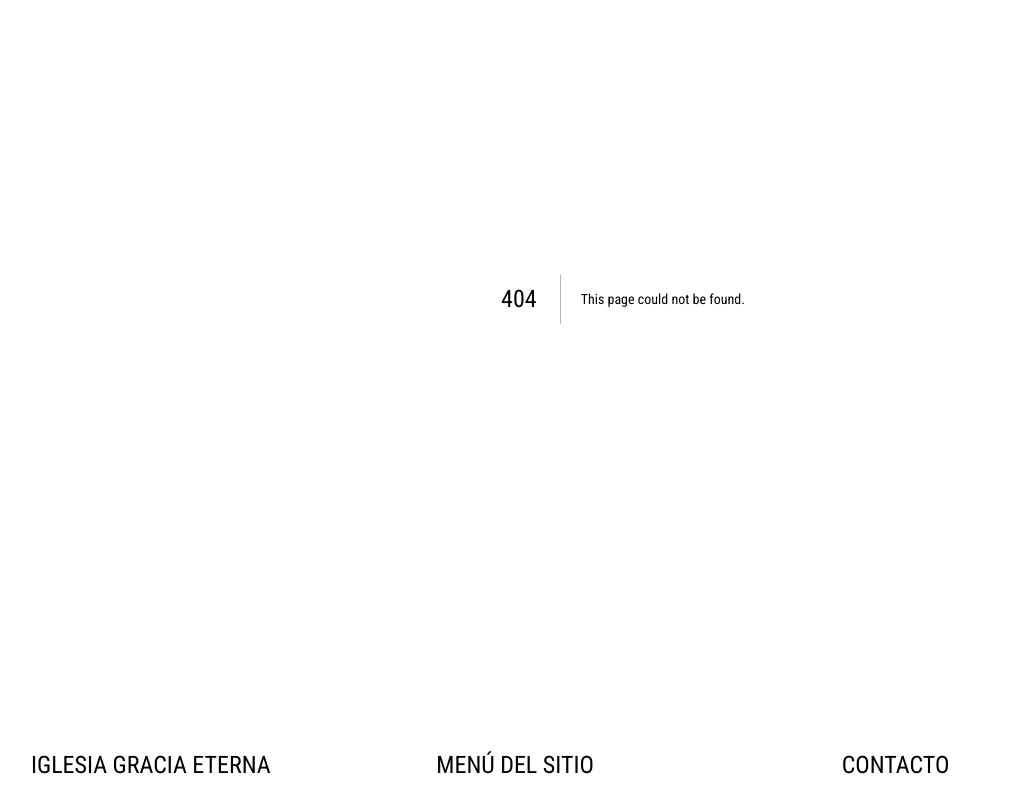
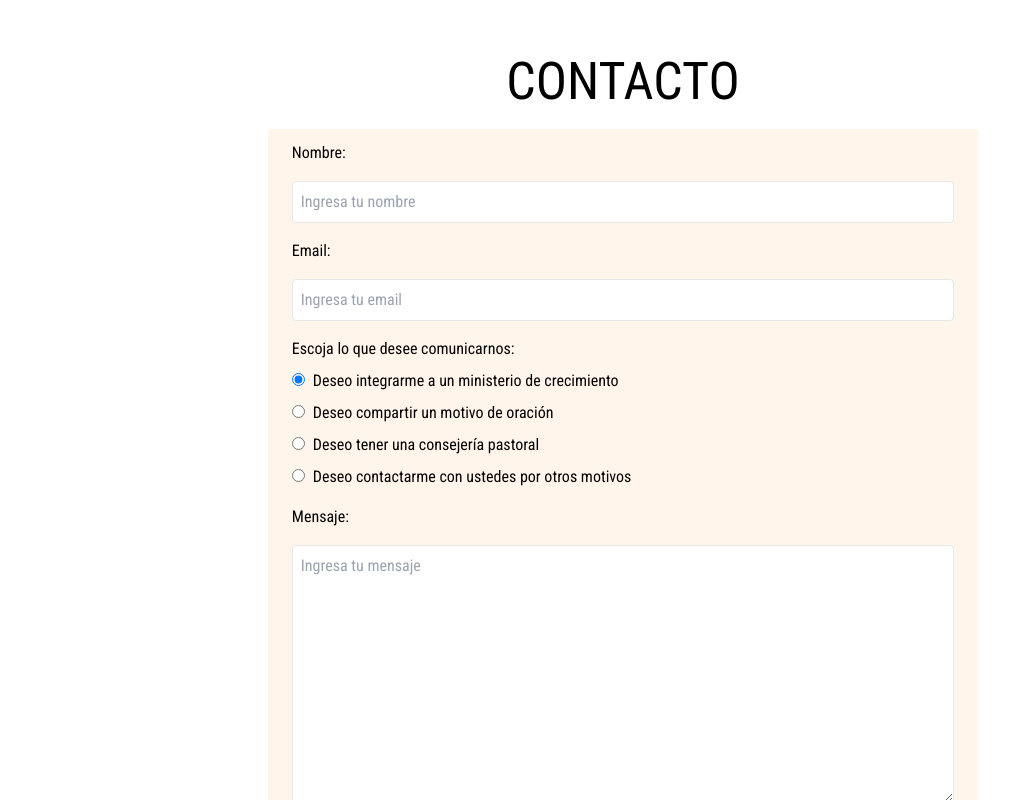
Before and after one commit to tinoreyna1984/demo-gracia-eterna, a Next.js app: page /contacto in a window 1280 px wide. Before the commit this address had no page. Shown: the part 900-1700 px from the top of the page, without its empty margins (17-1026 px from the left). Built offline with nearby package versions, Linux system fonts and the light colour scheme.

Commit message:
se agrega formulario de contacto

```diff
--- /dev/null
+++ b/hooks/useForm.js
@@ -0,0 +1,26 @@
+import { useState } from "react";
+
+export const useForm = (initialState = {}) => {
+  const [values, setValues] = useState(initialState);
+
+  /**
+   * Este handler recibe el argumento de eventos, pero cada evento es desestructurado
+   * y se toma el objeto target (e.target). Y al mismo tiempo, usamos la propiedad name
+   * para convertirla en la variable name del objeto y asignarle el valor ingresado (target.value)
+   */
+  const handleInputChange = (e) => {
+    e.preventDefault();
+    const {name, value} = e.target;
+    setValues({
+      ...values, // las demas propiedades quedan inmutables
+      [name]: value, // seria algo como name: valorIngresado
+    });
+  };
+
+  // limpia el formulario
+  const reset = () => {
+    setValues(initialState);
+  }
+
+  return {...values, values, handleInputChange, reset};
+};
--- a/layout/footer.js
+++ b/layout/footer.js
@@ -21,12 +21,12 @@ export default function Footer() {
                 <Link href={'/historia/iglesia'}>Iglesia Presbiteriana</Link>
                 <Link href={'/historia/nuestra-fe'}>Nuestra fe</Link>
                 <Link href={'/servicios'}>Servicios y Ministerios</Link>
-                <Link href={'#'}>Contacto</Link>
+                <Link href={'/contacto'}>Contacto</Link>
             </div>
             <div className="flex flex-col gap-4">
                 <h3 className="text-[24px] uppercase">Contacto</h3>
                 <p>Fono: +593 98 359 2958</p>
-                <p>Correo: iglesiareformadage@gmail.com</p>
+                <p>Correo: iglesiareformadagraciaeterna@gmail.com</p>
                 <h3 className="text-[24px] uppercase mt-6">Redes</h3>
                 <div className="flex flex-row gap-6 items-center">
                     <a href="https://www.facebook.com/profile.php?id=100066908379755" target={'_blank'}>
--- a/layout/header.js
+++ b/layout/header.js
@@ -48,7 +48,7 @@ export default function Header() {
                         </ul>
                     </li>
                     <li><Link onClick={hideSidebar} href="/servicios">Servicios y Ministerios</Link></li>
-                    <li><Link onClick={hideSidebar} href="#">Contacto</Link></li>
+                    <li><Link onClick={hideSidebar} href="/contacto">Contacto</Link></li>
                 </ul>
             </nav>
         </header>
--- a/package.json
+++ b/package.json
@@ -9,6 +9,7 @@
     "lint": "next lint"
   },
   "dependencies": {
+    "@emailjs/browser": "^3.11.0",
     "@fortawesome/fontawesome-svg-core": "^6.4.0",
     "@fortawesome/free-brands-svg-icons": "^6.4.0",
     "@fortawesome/react-fontawesome": "^0.2.0",
@@ -19,6 +20,7 @@
     "postcss": "8.4.21",
     "react": "18.2.0",
     "react-dom": "18.2.0",
+    "sweetalert2": "^11.7.3",
     "tailwindcss": "3.3.1"
   }
 }
--- /dev/null
+++ b/pages/contacto.js
@@ -0,0 +1,152 @@
+import { useForm } from "@/hooks/useForm";
+import { useEffect, useRef, useState } from "react";
+import emailjs from '@emailjs/browser';
+import Swal from "sweetalert2";
+
+export default function Contacto() {
+
+    const form = useRef();
+
+    const [option, setOption] = useState("Integrarme a un ministerio de crecimiento");
+    const [deshabilitar, setDeshabilitar] = useState(false);
+    const { values, nombre, email, mensaje, handleInputChange, reset } = useForm({ nombre: "", email: "", mensaje: "" })
+
+    useEffect(() => {
+        setOption("Deseo integrarme a un ministerio de crecimiento");
+    }, []);
+
+    const handleRadio = (e) => {
+        const { value } = e.target;
+        //console.log(value);
+        setOption(value);
+    };
+
+    const validForm = (values) => {
+        const { nombre, email, mensaje } = values;
+        /* let phoneRegex = /^[+]*[(]{0,1}[0-9]{1,4}[)]{0,1}[-\s\./0-9]*$/g; */
+        let emailRegex = /^\w+([\.-]?\w+)*@\w+([\.-]?\w+)*(\.\w{2,3})+$/;
+        if (nombre.length < 2) {
+            Swal.fire("Iglesia Gracia Eterna", "Debes ingresar tu nombre", "error");
+            return false;
+        }
+        if (!emailRegex.test(email) || email.length === 0) {
+            Swal.fire("Iglesia Gracia Eterna", "Por favor, ingresa un email válido", "error");
+            return false;
+        }
+        if (!mensaje.length) {
+            Swal.fire("Iglesia Gracia Eterna", "Debes escribir un mensaje", "error");
+            return false;
+        }
+        return true;
+    };
+
+    const handleReset = () => {
+        reset();
+        setOption("Deseo integrarme a un ministerio de crecimiento");
+    }
+
+    const sendEmail = () => {
+        if (!validForm(values)) return;
+        const { nombre, email, mensaje } = values;
+        let emailValues = { nombre, email, option, mensaje }
+        console.log(form.current)
+        console.log(emailValues);
+        setDeshabilitar(true);
+        emailjs.sendForm('service_bszeusl', 'template_lg7zuwo', form.current, 'rHKldPCYgVa-d62MS')
+            .then((result) => {
+                console.log(result.text);
+                Swal.fire("Iglesia Gracia Eterna", "Tu mensaje fue enviado con éxito.", "success");
+                setDeshabilitar(false);
+            }, (error) => {
+                console.log(error.text);
+                Swal.fire("Iglesia Gracia Eterna", "Tu mensaje no pudo ser enviado: " + error.text + ". Habla con el administrador.", "error");
+                setDeshabilitar(false);
+            });
+        handleReset();
+    };
+
+    return (
+        <section className='flex flex-col items-center gap-2 mt-24 mb-10 px-6 py-8 lg:px-12 lg:py-0 lg:mt-36
+                scroll-mt-[130px] lg:scroll-mt-[200px]'
+        >
+            <h2 className='text-[28px] md:text-[48px] lg:text-[52px] text-center uppercase'>
+                Contacto
+            </h2>
+            <form ref={form} className="bg-[#FFF5EB] rounded px-6 py-3 w-full md:w-[80%] lg:w-[60%]">
+                <div className='flex flex-col gap-4'>
+                    <label htmlFor="nombre">Nombre:</label>
+                    <input disabled={deshabilitar} onChange={handleInputChange} className="border rounded p-2" type="text" placeholder="Ingresa tu nombre" name="nombre" value={nombre} required />
+                    <label htmlFor="email">Email:</label>
+                    <input disabled={deshabilitar} onChange={handleInputChange} className="border rounded p-2" type="email" placeholder="Ingresa tu email" name="email" value={email} required />
+                    <div className="flex flex-col gap-2">
+                        <p>
+                            Escoja lo que desee comunicarnos:
+                        </p>
+                        <div className="flex items-baseline gap-x-2">
+                            <input
+                                type="radio"
+                                name="selectedOption"
+                                id="opt01"
+                                value="Deseo integrarme a un ministerio de crecimiento"
+                                checked={option === "Deseo integrarme a un ministerio de crecimiento"}
+                                onChange={handleRadio}
+                                disabled={deshabilitar}
+                            />
+                            <label className="form-check-label" htmlFor="opt01">
+                                Deseo integrarme a un ministerio de crecimiento
+                            </label>
+                        </div>
+                        <div className="flex items-baseline gap-x-2">
+                            <input
+                                type="radio"
+                                name="selectedOption"
+                                id="opt02"
+                                value="Deseo compartir un motivo de oración"
+                                checked={option === "Deseo compartir un motivo de oración"}
+                                onChange={handleRadio}
+                                disabled={deshabilitar}
+                            />
+                            <label className="form-check-label" htmlFor="opt02">
+                                Deseo compartir un motivo de oración
+                            </label>
+                        </div>
+                        <div className="flex items-baseline gap-x-2">
+                            <input
+                                type="radio"
+                                name="selectedOption"
+                                id="opt03"
+                                value="Deseo tener una consejería pastoral"
+                                checked={option === "Deseo tener una consejería pastoral"}
+                                onChange={handleRadio}
+                                disabled={deshabilitar}
+                            />
+                            <label className="form-check-label" htmlFor="opt03">
+                                Deseo tener una consejería pastoral
+                            </label>
+                        </div>
+                        <div className="flex items-baseline gap-x-2">
+                            <input
+                                type="radio"
+                                name="selectedOption"
+                                id="opt03"
+                                value="Deseo contactarme con ustedes por otros motivos"
+                                checked={option === "Deseo contactarme con ustedes por otros motivos"}
+                                onChange={handleRadio}
+                                disabled={deshabilitar}
+                            />
+                            <label className="form-check-label" htmlFor="opt03">
+                                Deseo contactarme con ustedes por otros motivos
+                            </label>
+                        </div>
+                    </div>
+                    <label htmlFor="mensaje">Mensaje:</label>
+                    <textarea disabled={deshabilitar} onChange={handleInputChange} id="mensaje" className="rounded border p-2" placeholder="Ingresa tu mensaje" name="mensaje" value={mensaje} rows={10} required></textarea>
+                </div>
+                <button disabled={deshabilitar} type="button" onClick={sendEmail} className="bg-[#FFD2A4] text-black shadow rounded px-5 py-2 mt-4 hover:bg-[#F2C79B]
+                            hover:transition-colors hover:delay-300 hover:duration-500 hover:ease-in-out" >
+                    Enviar
+                </button>
+            </form>
+        </section>
+    );
+}
```
Also changed, not shown: 1 other file (tests, documents, lock files or other folders).
